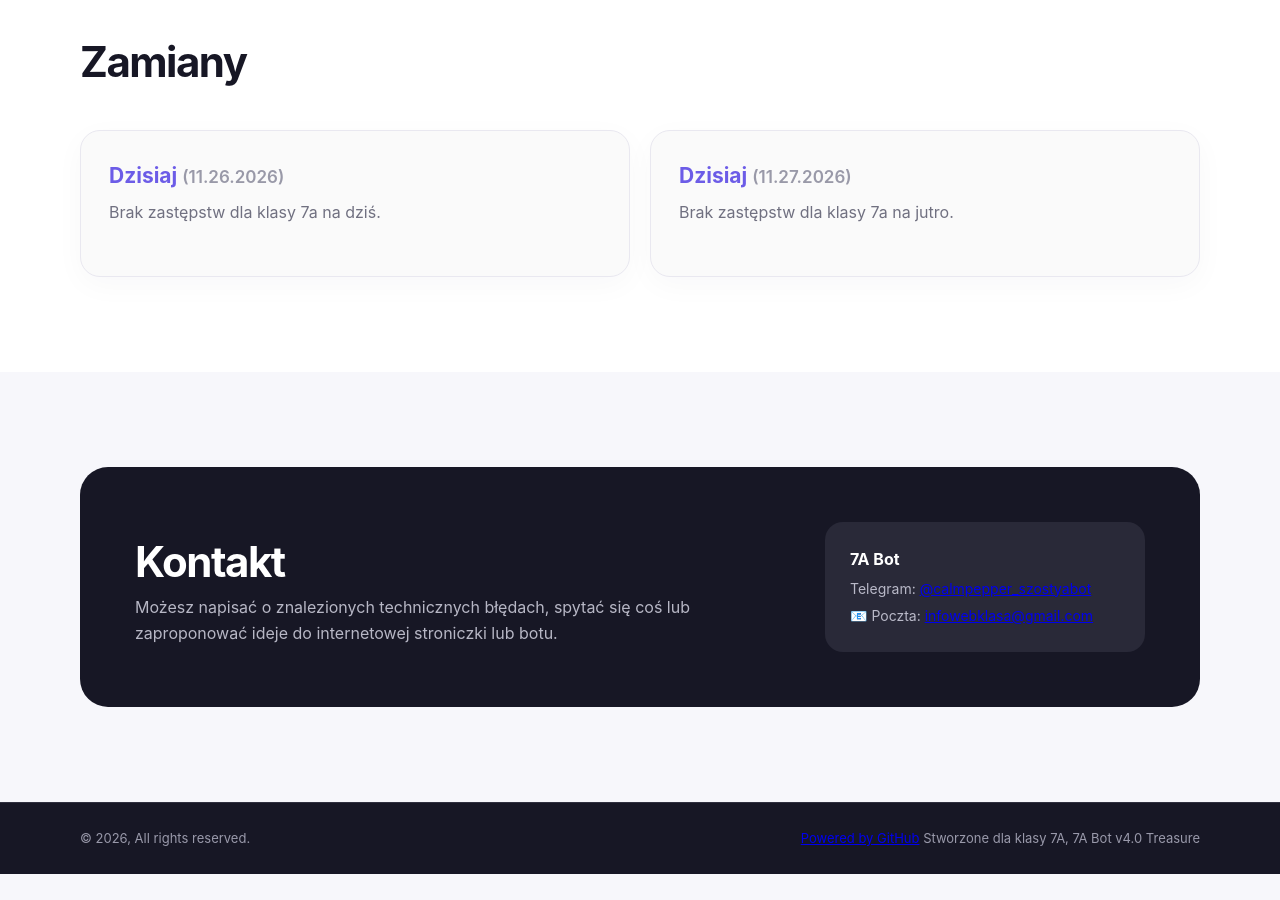
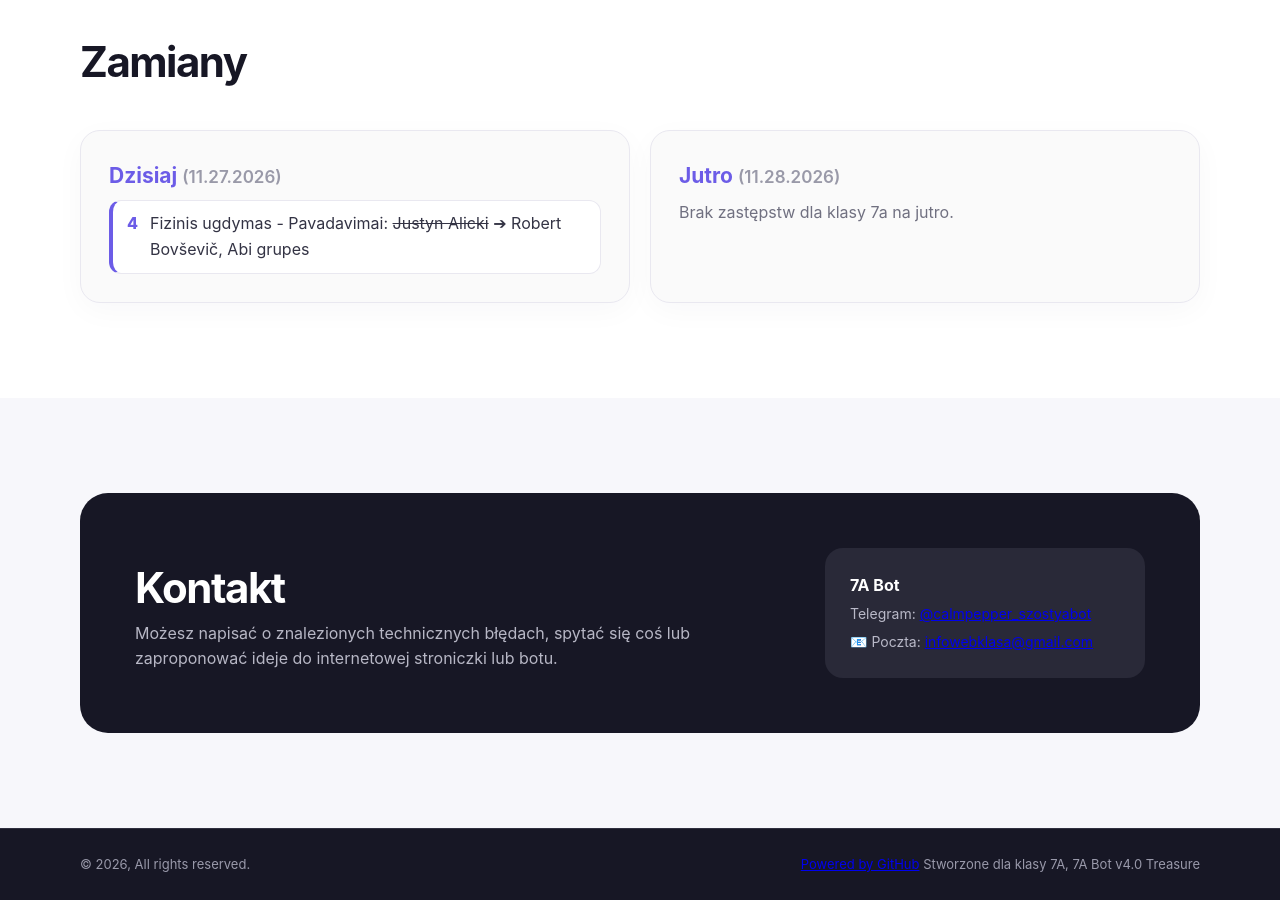
Before and after one commit to 6aklasabot/webklasa, a plain HTML site: page index.html in a window 1280 px wide. Shown: the part 2580-3480 px from the top of the page. Before the commit the page ends 3454 px from the top, so only its background shows below. Drawn offline with Linux system fonts and the light colour scheme.

Commit message:
Auto: aktualizacja zastępstw 7a

```diff
--- a/index.html
+++ b/index.html
@@ -141,12 +141,12 @@
         </div>
         <!-- SUBSTITUTIONS:START -->
 <div class="subst-grid">
-<article class="news-card subst-day" data-date="2026-11-26">
-<h3><span class="subst-label">Dzisiaj</span> <span class="subst-date">(11.26.2026)</span></h3>
-<p class="subst-empty">Brak zastępstw dla klasy 7a na dziś.</p>
+<article class="news-card subst-day" data-date="2026-11-27">
+<h3><span class="subst-label">Dzisiaj</span> <span class="subst-date">(11.27.2026)</span></h3>
+<ul class="subst-list"><li class="subst-item"><span class="subst-period">4</span><span class="subst-info">Fizinis ugdymas - Pavadavimai: <s>Justyn Alicki</s> ➔ Robert Bovševič, Abi grupes</span></li></ul>
 </article>
-<article class="news-card subst-day" data-date="2026-11-27">
-<h3><span class="subst-label">Jutro</span> <span class="subst-date">(11.27.2026)</span></h3>
+<article class="news-card subst-day" data-date="2026-11-28">
+<h3><span class="subst-label">Jutro</span> <span class="subst-date">(11.28.2026)</span></h3>
 <p class="subst-empty">Brak zastępstw dla klasy 7a na jutro.</p>
 </article>
 </div>
```
